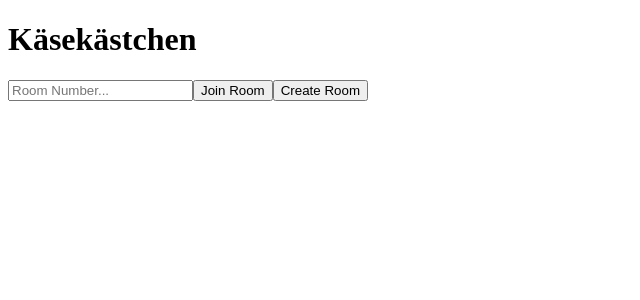
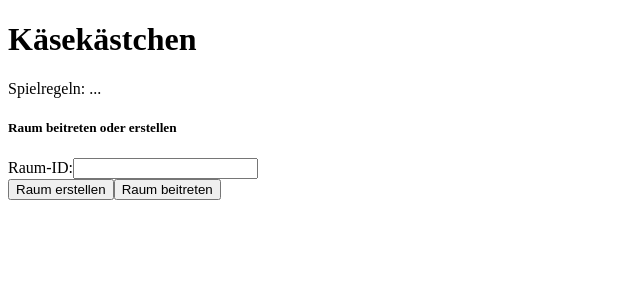
Before and after one commit to theSchmiddi/Kaesekaestchen, a React (Create React App) app in the folder client/: page / in a window 1280 px wide. Shown: the top 300 px of the page, without its empty margins (0-640 px from the left). Built offline with nearby package versions, Linux system fonts and the light colour scheme; no server answers.

Commit message:
startet new and now rooms are functional

```diff
--- a/client/src/App.js
+++ b/client/src/App.js
@@ -1,53 +1,33 @@
 import React, { useState, useEffect } from "react";
-import io from "socket.io-client";
-import StartScreen from "./components/StartScreen";
-import GameBoard from "./components/GameBoard";
-import PlayerInfo from "./components/PlayerInfo";
-
-const socket = io.connect("http://localhost:3001");
+import StartScreen, { socket } from "./components/StartScreen";
+import Gameboard from "./components/GameBoard";
 
 function App() {
-  const [player, setPlayer] = useState("");
-  const [roomId, setRoomId] = useState("");
-  const [score, setScore] = useState(0);
-  const [isMyTurn, setIsMyTurn] = useState(false);
+  const [inRoom, setInRoom] = useState(false);
 
   useEffect(() => {
-    socket.on("join_game_success", (data) => {
-      console.log("roomId:", data.roomId);
-      setRoomId(data.roomId);
+    // Socket.io-Event-Handler registrieren, um zu überprüfen, ob der Benutzer in einem Raum ist
+    socket.on("roomJoined", () => {
+      setInRoom(true);
     });
-
-    socket.on("player_joined", (data) => {
-      setPlayer(data.player);
+    socket.on("roomCreated", () => {
+      setInRoom(true);
     });
-
-    socket.on("game_started", (data) => {
-      setIsMyTurn(data.isMyTurn);
+    socket.on("playerDisconnected", () => {
+      setInRoom(false);
     });
-  }, [socket]);
-
-  const handleJoinGame = (roomId, playerName) => {
-    socket.emit("join_room", roomId, (data) => {
-      if (data.error) {
-        console.log(data.error);
-      } else {
-        setPlayer(playerName);
-        setRoomId(data.roomId);
-        window.location.href = `/game/${data.roomId}`;
-      }
-    });
-  };
+  }, []);
 
   return (
     <div className="App">
-      {roomId ? (
-        <>
-          <PlayerInfo player={player} score={score} isMyTurn={isMyTurn} />
-          <GameBoard roomId={roomId} socket={socket} />
-        </>
+      {inRoom ? (
+        <Gameboard />
       ) : (
-        <StartScreen onJoinGame={handleJoinGame} />
+        <div>
+          <h1>Käsekästchen</h1>
+          <p>Spielregeln: ...</p>
+          <StartScreen />
+        </div>
       )}
     </div>
   );
--- a/client/src/components/StartScreen.js
+++ b/client/src/components/StartScreen.js
@@ -1,60 +1,46 @@
-import React, { useState } from "react";
-import io from "socket.io-client";
+import React, { useState } from 'react';
+import io from 'socket.io-client';
 
-const socket = io.connect("http://localhost:3001");
+export const socket = io('http://localhost:5000');
 
-function StartScreen({ onJoinGame }) {
-  const [room, setRoom] = useState("");
-  const [error, setError] = useState("");
+function StartScreen() {
+  const [roomId, setRoomId] = useState('');
+
+  const handleCreateRoom = () => {
+    socket.emit('createRoom', roomId);
+  };
 
   const handleJoinRoom = () => {
-    if (room !== "") {
-      socket.emit("join_room", room, (response) => {
-        if (response.error) {
-          setError(response.error);
-        } else {
-          onJoinGame(room, "Player 2");
-        }
-      });
-    } else {
-      setError("Please enter a room number.");
-    }
+    socket.emit('joinRoom', roomId);
   };
 
-  const handleCreateRoom = () => {
-    if (room !== "") {
-      socket.emit("create_room", room, (response) => {
-        if (response.error) {
-          setError(response.error);
-        } else {
-          onJoinGame(room, "Player 1");
-        }
-      });
-    } else {
-      setError("Please enter a room number.");
-    }
-  };
-
-  socket.on("room_full", () => {
-    setError("Room is full!");
-  });
-
-  socket.on("room_joined", (data) => {
-    window.location.href = `/game/${data.room}`;
-  });
-
   return (
-    <div>
-      <h1>Käsekästchen</h1>
-      <input
-        placeholder="Room Number..."
-        onChange={(event) => {
-          setRoom(event.target.value);
-        }}
-      />
-      <button onClick={handleJoinRoom}>Join Room</button>
-      <button onClick={handleCreateRoom}>Create Room</button>
-      {error && <p>{error}</p>}
+    <div className="container">
+      <div className="row justify-content-center">
+        <div className="col-md-6">
+          <div className="card">
+            <div className="card-body">
+              <h5 className="card-title">Raum beitreten oder erstellen</h5>
+              <div className="form-group">
+                <label htmlFor="roomId">Raum-ID:</label>
+                <input
+                  type="text"
+                  className="form-control"
+                  id="roomId"
+                  value={roomId}
+                  onChange={(e) => setRoomId(e.target.value)}
+                />
+              </div>
+              <button className="btn btn-primary mr-2" onClick={handleCreateRoom}>
+                Raum erstellen
+              </button>
+              <button className="btn btn-primary" onClick={handleJoinRoom}>
+                Raum beitreten
+              </button>
+            </div>
+          </div>
+        </div>
+      </div>
     </div>
   );
 }
```
Also changed, not shown: 1 other file (tests, documents, lock files or other folders).
